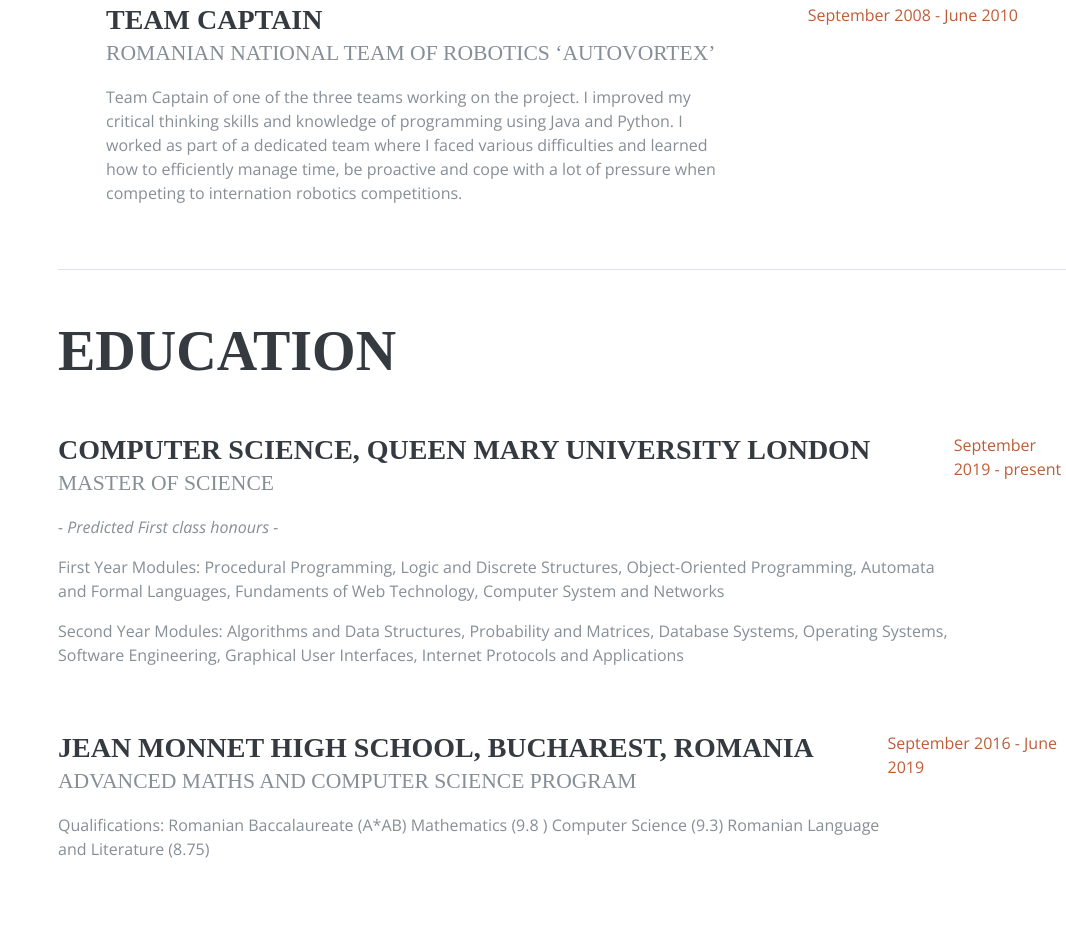
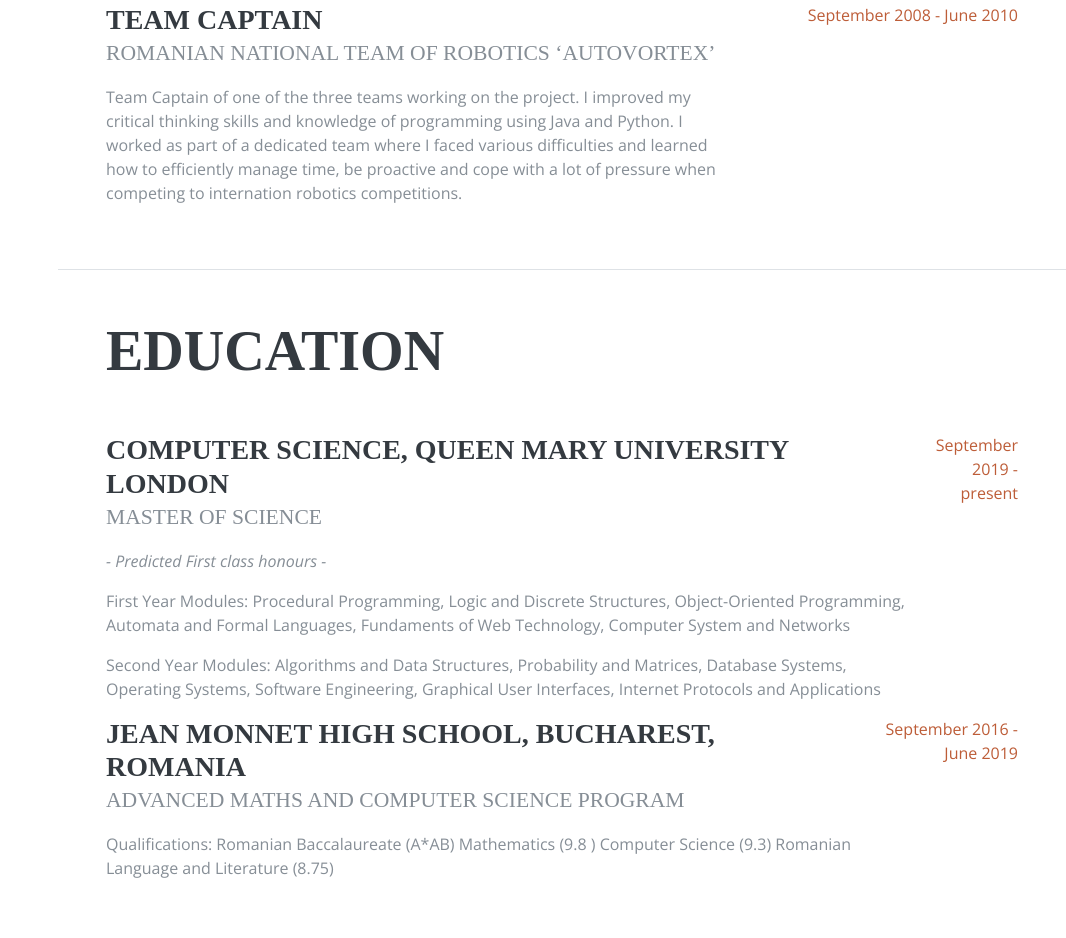
Before and after one commit to MelisaBogdan/melisabogdan.github.io, a plain HTML site: page index.html in a window 1280 px wide. Shown: the part 1662-2600 px from the top of the page, without its empty margins (214-1280 px from the left). Drawn offline with nearby package versions, Linux system fonts and the light colour scheme; a web font is replaced by a local one.

Commit message:
fixed bugs in html file

```diff
--- a/index.html
+++ b/index.html
@@ -207,10 +207,11 @@
 
         </div>
       </section> -->
-      <section class="resume-section" id="education">
+      <section class="resume-section p-3 p-lg-5 d-flex flex-column" id="education">
         <div class="resume-section-content">
             <h2 class="mb-5">Education</h2>
-            <div class="d-flex flex-column flex-md-row justify-content-between mb-5">
+
+            <div class="d-flex flex-column flex-md-row justify-content-between">
                 <div class="flex-grow-1">
                     <h3 class="mb-0">Computer Science, Queen Mary University London </h3>
                     <div class="subheading mb-3">Master of Science</div>
@@ -221,21 +222,24 @@
                         </p>
                     <p>Second Year Modules: Algorithms and Data Structures, Probability and Matrices, Database Systems, Operating
                         Systems, Software Engineering, Graphical User Interfaces, Internet Protocols and Applications
+                    </p>
+                </div>
+                <!-- <div class="text-primary"><span class="text-primary">September 2019 - present </span></div> -->
+                <div class="resume-date text-md-right">
+                  <span class="text-primary">September 2019 - present</span>
+                </div>
+            </div>
 
-                        </p>
-                </div>
-                <div class="flex-shrink-0"><span class="text-primary">September 2019 - present </span></div>
-
-
-            </div>
             <div class="d-flex flex-column flex-md-row justify-content-between">
                 <div class="flex-grow-1">
                     <h3 class="mb-0">Jean Monnet High School, Bucharest, Romania</h3>
                     <div class="subheading mb-3">Advanced Maths and Computer Science Program</div>
-
                     <p>Qualifications: Romanian Baccalaureate (A*AB)  Mathematics (9.8 ) Computer Science (9.3)  Romanian Language and Literature (8.75)</p>
                 </div>
-                <div class="flex-shrink-0"><span class="text-primary">September 2016 - June 2019</span></div>
+                <!-- <div class="text-primary"><span class="text-primary">September 2016 - June 2019</span></div> -->
+                <div class="resume-date text-md-right">
+                  <span class="text-primary">September 2016 - June 2019</span>
+                </div>
             </div>
         </div>
     </section>
```
